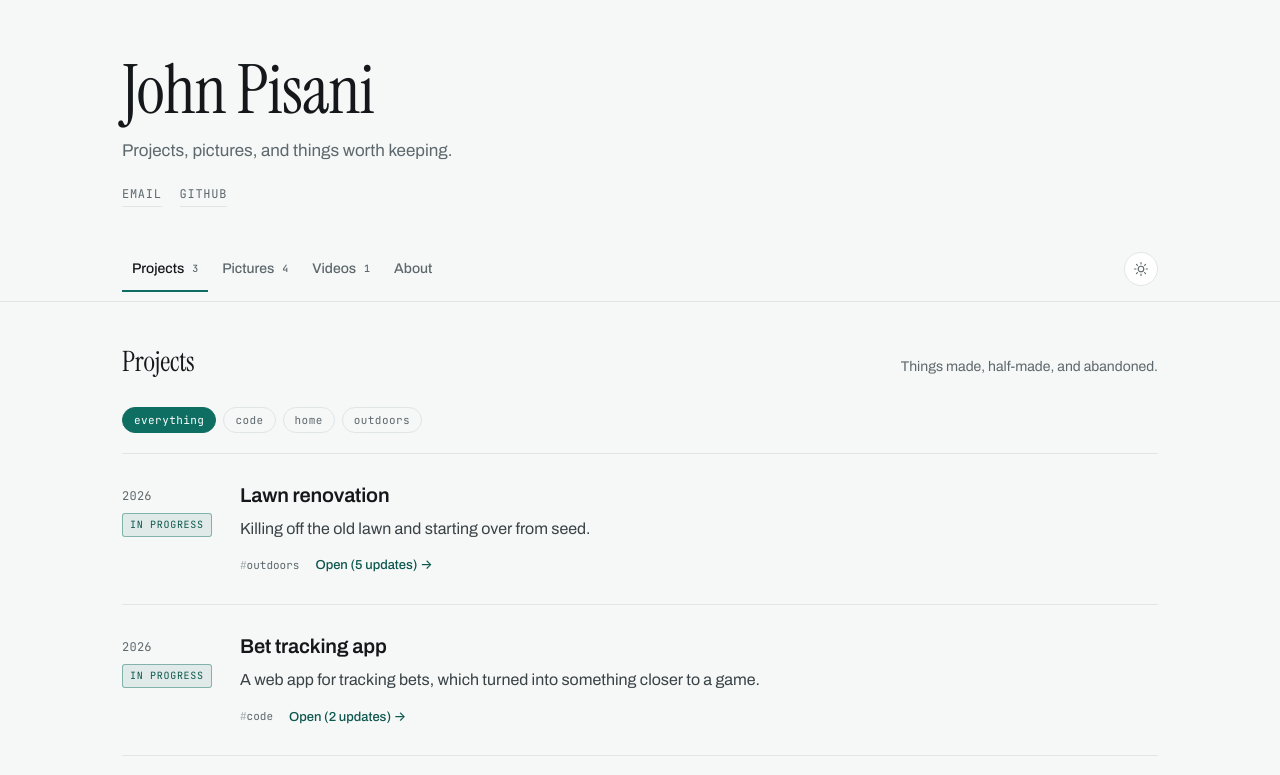
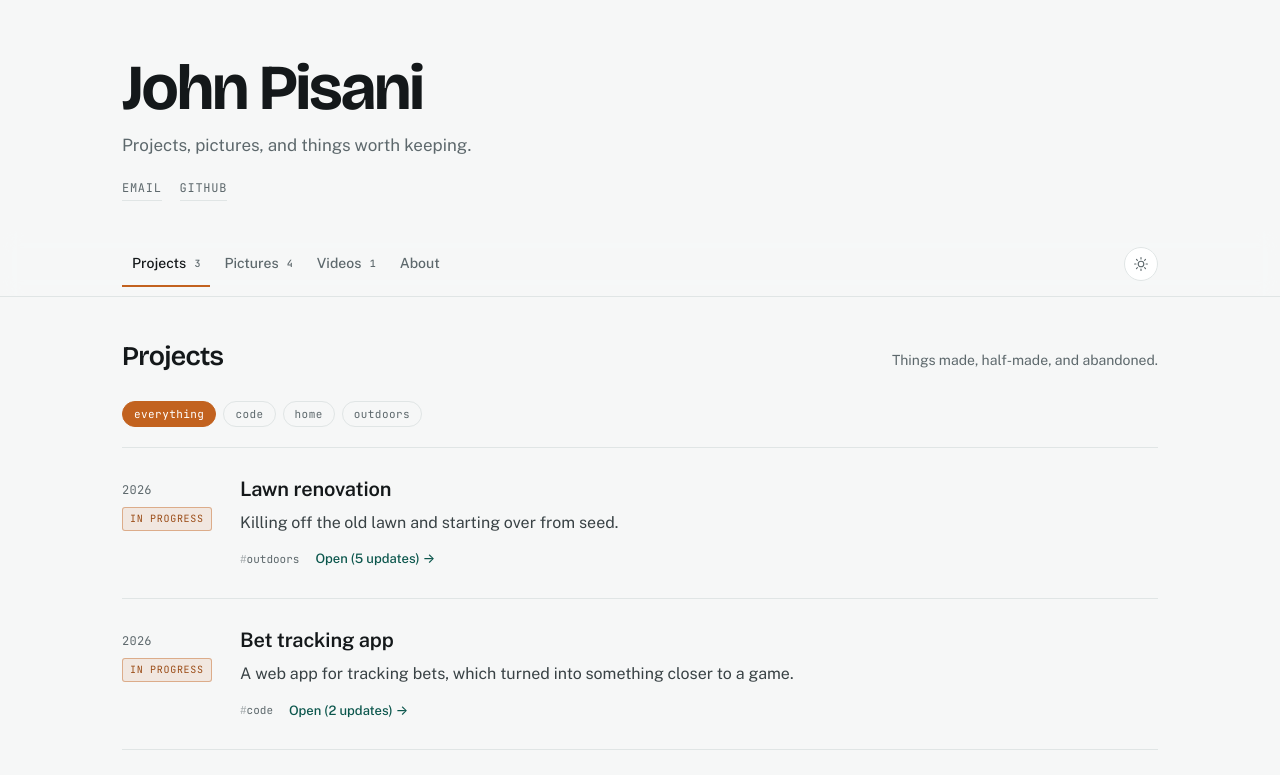
Before and after one commit to jpisani2/jp4mayor, a plain HTML site: page projects.html in a window 1280 px wide. Shown: the top 775 px of the page. Drawn offline with nearby package versions, Linux system fonts and the light colour scheme.

Commit message:
update fonts, colors 9/20

```diff
--- a/projects.html
+++ b/projects.html
@@ -7,7 +7,7 @@
 <meta name="description" content="Projects, pictures and videos.">
 <link rel="preconnect" href="https://fonts.googleapis.com">
 <link rel="preconnect" href="https://fonts.gstatic.com" crossorigin>
-<link rel="stylesheet" href="https://fonts.googleapis.com/css2?family=Archivo:wght@400;500;600&family=Instrument+Serif&family=JetBrains+Mono:wght@400;500&display=swap">
+<link rel="stylesheet" href="https://fonts.googleapis.com/css2?family=Bricolage+Grotesque:opsz,wght@12..96,400..800&family=JetBrains+Mono:wght@400;500&family=Public+Sans:wght@400;500;600&display=swap">
 <link rel="stylesheet" href="styles.css">
 </head>
 <body>
--- a/styles.css
+++ b/styles.css
@@ -9,10 +9,12 @@
   --line-soft: #EDF0F0;
   --accent:    #0E6E62;
   --accent-ink:#0B564C;
+  --mark:      #C2621F;
+  --mark-ink:  #9A4B15;
   --shadow:    0 1px 2px rgba(20,24,26,.05), 0 8px 24px rgba(20,24,26,.06);
 
-  --display: "Instrument Serif", Georgia, "Times New Roman", serif;
-  --body: "Archivo", -apple-system, BlinkMacSystemFont, "Segoe UI", Helvetica, Arial, sans-serif;
+  --display: "Bricolage Grotesque", "Helvetica Neue", Helvetica, Arial, sans-serif;
+  --body: "Public Sans", -apple-system, BlinkMacSystemFont, "Segoe UI", Helvetica, Arial, sans-serif;
   --mono: "JetBrains Mono", ui-monospace, SFMono-Regular, Menlo, Consolas, monospace;
 
   --gutter: 22px;
@@ -30,6 +32,8 @@
     --line-soft: #1C2224;
     --accent:    #4EC3B2;
     --accent-ink:#7BD8CA;
+    --mark:      #F0945A;
+    --mark-ink:  #F7B085;
     --shadow:    0 1px 2px rgba(0,0,0,.4), 0 8px 24px rgba(0,0,0,.35);
   }
 }
@@ -44,6 +48,8 @@
   --line-soft: #1C2224;
   --accent:    #4EC3B2;
   --accent-ink:#7BD8CA;
+  --mark:      #F0945A;
+  --mark-ink:  #F7B085;
   --shadow:    0 1px 2px rgba(0,0,0,.4), 0 8px 24px rgba(0,0,0,.35);
 }
 
@@ -86,10 +92,10 @@ a:hover { text-decoration-color: var(--accent); }
 
 .masthead h1 {
   font-family: var(--display);
-  font-weight: 400;
-  font-size: clamp(42px, 8vw, 68px);
-  line-height: 1.02;
-  letter-spacing: -.012em;
+  font-weight: 700;
+  font-size: clamp(40px, 7.6vw, 64px);
+  line-height: 1.0;
+  letter-spacing: -.032em;
   margin: 0;
   text-wrap: balance;
 }
@@ -157,7 +163,7 @@ a:hover { text-decoration-color: var(--accent); }
   transition: color .15s ease;
 }
 .tab:hover { color: var(--ink); }
-.tab[aria-selected="true"] { color: var(--ink); border-bottom-color: var(--accent); }
+.tab[aria-selected="true"] { color: var(--ink); border-bottom-color: var(--mark); }
 
 .tab .count {
   font-family: var(--mono);
@@ -196,9 +202,9 @@ main { padding-block: 38px 90px; min-height: 60vh; }
 
 .section-head h2 {
   font-family: var(--display);
-  font-weight: 400;
-  font-size: 28px;
-  letter-spacing: -.01em;
+  font-weight: 600;
+  font-size: 27px;
+  letter-spacing: -.022em;
   margin: 0;
 }
 
@@ -223,8 +229,8 @@ main { padding-block: 38px 90px; min-height: 60vh; }
 .chip:hover { color: var(--ink); border-color: var(--muted); }
 .chip[aria-pressed="true"] {
   color: var(--surface);
-  background: var(--accent);
-  border-color: var(--accent);
+  background: var(--mark);
+  border-color: var(--mark);
 }
 
 /* ---------- project rows ---------- */
@@ -255,9 +261,9 @@ main { padding-block: 38px 90px; min-height: 60vh; }
   color: var(--muted);
 }
 .status[data-s="active"], .status[data-s="ongoing"], .status[data-s="in progress"] {
-  color: var(--accent-ink);
-  border-color: color-mix(in srgb, var(--accent) 45%, transparent);
-  background: color-mix(in srgb, var(--accent) 9%, transparent);
+  color: var(--mark-ink);
+  border-color: color-mix(in srgb, var(--mark) 45%, transparent);
+  background: color-mix(in srgb, var(--mark) 10%, transparent);
 }
 .status[data-s="planned"] { border-style: dashed; }
 
@@ -516,8 +522,9 @@ footer {
 
 .sitemark {
   font-family: var(--display);
-  font-size: 21px;
-  letter-spacing: -.01em;
+  font-size: 19px;
+  font-weight: 600;
+  letter-spacing: -.02em;
   color: var(--ink);
   text-decoration: none;
   white-space: nowrap;
@@ -550,10 +557,10 @@ footer {
 
 .project-title {
   font-family: var(--display);
-  font-weight: 400;
-  font-size: clamp(34px, 6vw, 54px);
-  line-height: 1.04;
-  letter-spacing: -.015em;
+  font-weight: 700;
+  font-size: clamp(33px, 5.7vw, 51px);
+  line-height: 1.02;
+  letter-spacing: -.03em;
   margin: 0;
   text-wrap: balance;
 }
```
